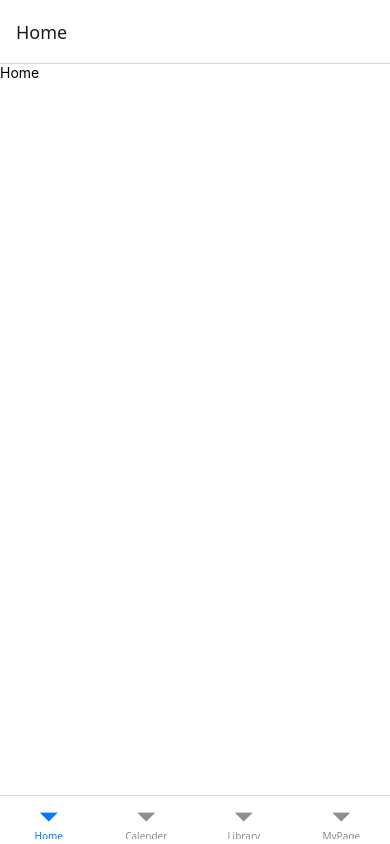
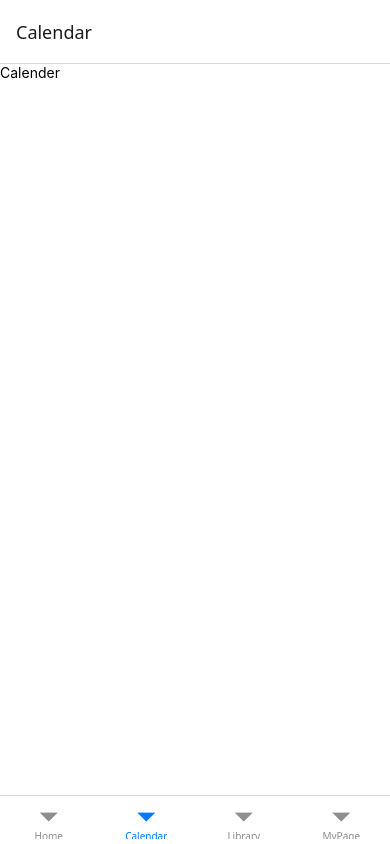
Before and after one commit to yuntaengtaeng/burnfit, a React Native app: screen /Calendar in a window 390 px wide. Built offline with nearby package versions, Linux system fonts and the light colour scheme.

Commit message:
fix : Calendar Screen 네이밍 오타 수정 Calender => Calendar

```diff
--- a/App.tsx
+++ b/App.tsx
@@ -2,7 +2,7 @@ import { createBottomTabNavigator } from '@react-navigation/bottom-tabs';
 import { StyleSheet, View } from 'react-native';
 import { BottomTabParamList } from './src/navigation';
 import Home from './src/screens/Home';
-import Calender from './src/screens/Calender';
+import Calendar from './src/screens/Calendar';
 import Library from './src/screens/Library';
 import MyPage from './src/screens/MyPage';
 import { NavigationContainer } from '@react-navigation/native';
@@ -14,7 +14,7 @@ export default function App() {
     <NavigationContainer>
       <Tab.Navigator>
         <Tab.Screen name="Home" component={Home} />
-        <Tab.Screen name="Calender" component={Calender} />
+        <Tab.Screen name="Calendar" component={Calendar} />
         <Tab.Screen name="Library" component={Library} />
         <Tab.Screen name="MyPage" component={MyPage} />
       </Tab.Navigator>
--- a/src/navigation/index.tsx
+++ b/src/navigation/index.tsx
@@ -1,6 +1,6 @@
 export type BottomTabParamList = {
   Home: undefined;
-  Calender: undefined;
+  Calendar: undefined;
   Library: undefined;
   MyPage: undefined;
 };
--- a/src/screens/Calender.tsx
+++ b/src/screens/Calendar.tsx
@@ -2,7 +2,7 @@ import React from 'react';
 import { View, Text } from 'react-native';
 import DefaultScreen from '../components/layout/DefaultScreen';
 
-const Calender = () => {
+const Calendar = () => {
   return (
     <DefaultScreen>
       <Text>Calender</Text>
@@ -10,4 +10,4 @@ const Calender = () => {
   );
 };
 
-export default Calender;
+export default Calendar;
```
